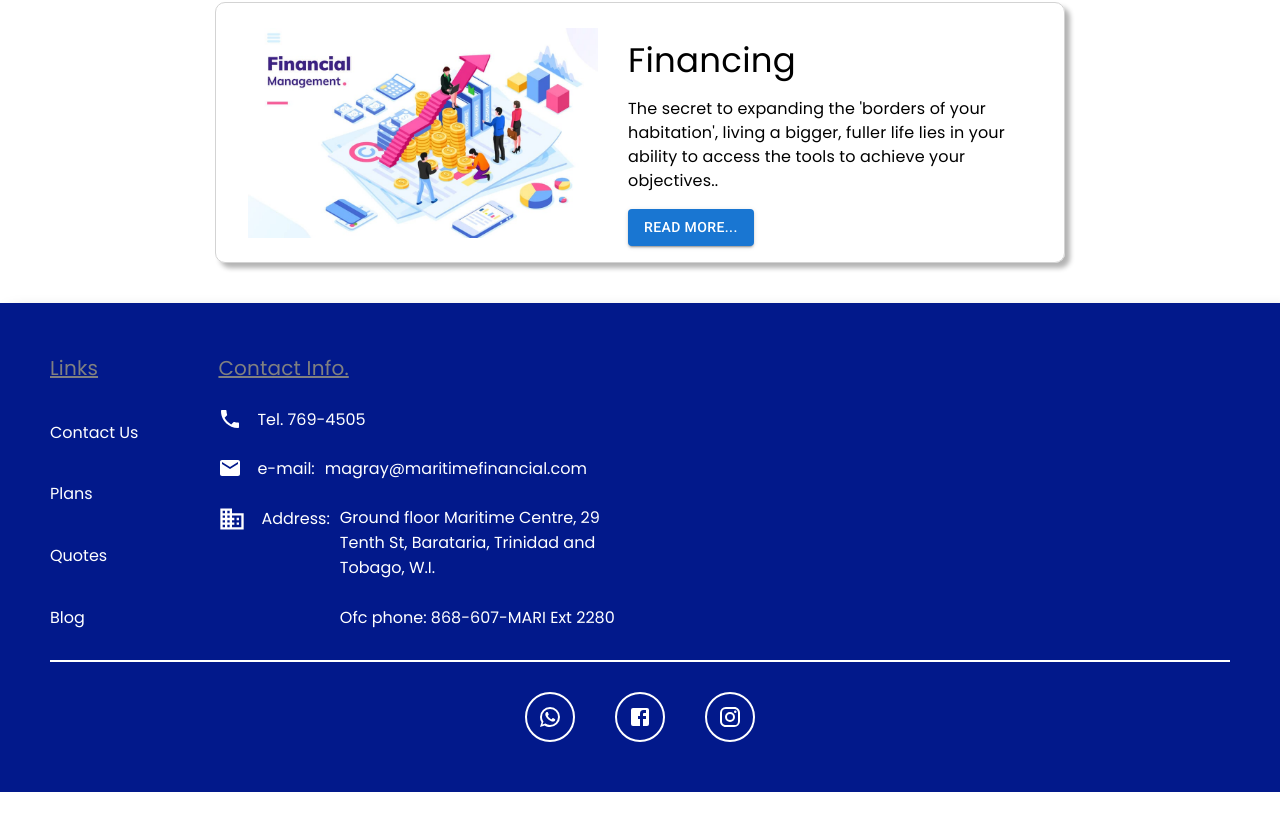
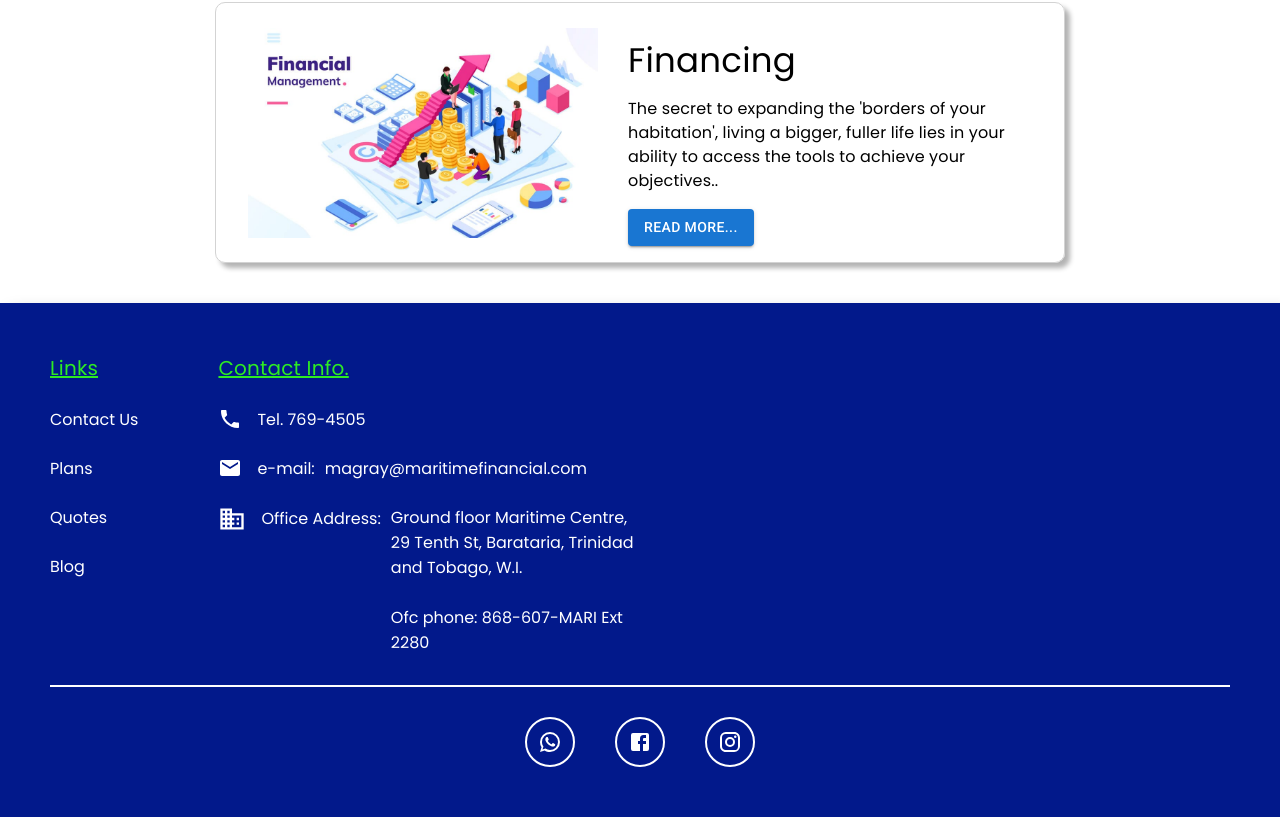
Before and after one commit to JonG-exe/supernova-app, a Next.js app: page /blogs in a window 1280 px wide. Shown: the part 1609-2426 px from the top of the page. Before the commit the page ends 2401 px from the top, so only its background shows below. Built offline with nearby package versions, Linux system fonts and the light colour scheme.

Commit message:
2 - Added WhatsApp links and ofc Address to footer

```diff
--- a/components/Footer.js
+++ b/components/Footer.js
@@ -32,10 +32,10 @@ const Footer = () => {
                     mt={{xs: "30px", sm: "0"}}
                     ml={{xs: "0px", sm: "10px"}}
                     textAlign={{xs: "center", sm: "start"}}
-                    justifyContent={{xs: "space-between", sm: "flex"}}
                     spacing={{ xs: 3 }}
                 >
-                    <Typography fontSize="1.25em" color="grey" sx={{textDecoration: "underline"}} textAlign={{xs: "center", sm: "start"}}>Links</Typography>
+                    <Typography fontSize="1.25em" color="#2deb23" sx={{textDecoration: "underline"}} textAlign={{xs: "center", sm: "start"}}>Links</Typography>
+
                     <Link href="/contact">Contact Us</Link>
                     <Link href="/plans">Plans</Link>
                     <Link href="/quote">Quotes</Link>
@@ -47,7 +47,7 @@ const Footer = () => {
                     textAlign={{xs: "center", sm: "start"}}
                     spacing={"24px"}
                 >
-                    <Typography fontSize="1.25em" color="grey" sx={{textDecoration: "underline"}} textAlign={{xs: "center", sm: "start"}}>Contact Info.</Typography>
+                    <Typography fontSize="1.25em" color="#2deb23" sx={{textDecoration: "underline"}} textAlign={{xs: "center", sm: "start"}}>Contact Info.</Typography>
 
                     <Stack direction="row" justifyContent={{xs: "center", sm: "flex-start"}}>
                         <LocalPhoneIcon sx={{marginRight: "15px"}}/>
@@ -63,9 +63,9 @@ const Footer = () => {
 
                     <Stack direction={{xs: "column", sm: "row"}} alignItems={{xs: "center", sm: "flex-start"}} justifyContent={"center"}>
                         <Typography minWidth="max-content" variant="paragraph" display="flex" alignItems="center" >
-                            <BusinessIcon sx={{marginRight: "15px", fontSize: "1.75em"}}/>Address:
+                            <BusinessIcon sx={{marginRight: "15px", fontSize: "1.75em"}}/>Office Address:
                         </Typography>
-                        <Typography maxWidth="300px" alignSelf="center" variant="paragraph" ml="10px">Ground floor Maritime Centre, 29 Tenth St, Barataria, Trinidad and Tobago, W.I. <br /> <br />
+                        <Typography maxWidth="250px" alignSelf="center" variant="paragraph" ml="10px">Ground floor Maritime Centre, 29 Tenth St, Barataria, Trinidad and Tobago, W.I. <br /> <br />
                         Ofc phone: 868-607-MARI Ext 2280
                         </Typography>
 
--- a/components/Nav.js
+++ b/components/Nav.js
@@ -55,7 +55,7 @@ export default function Nav () {
 
           <Stack direction={"row"} display={{ xs: "none", sm: "flex",}}>
 
-            <Link href="https://wa.me/18687667824">
+            <Link href="https://wa.me/18687667824" target="_blank">
               <Stack alignItems="center" justifyContent={"center"} sx={{ marginRight:"50px",}}>
                 <WhatsAppIcon sx={{fontSize: "35px", mb: "2px"}}  />
                 <span>WhatsApp</span>
@@ -126,7 +126,7 @@ export default function Nav () {
                   </Stack>
                 </Link>
 
-                <Link href="/https://wa.me/18687667824">
+                <Link href="https://wa.me/18687667824" target="_blank">
                   <Stack direction="row" spacing={4} alignItems="center" color="black">
                     <WhatsAppIcon sx={{
                       fontSize: "3em",
```
